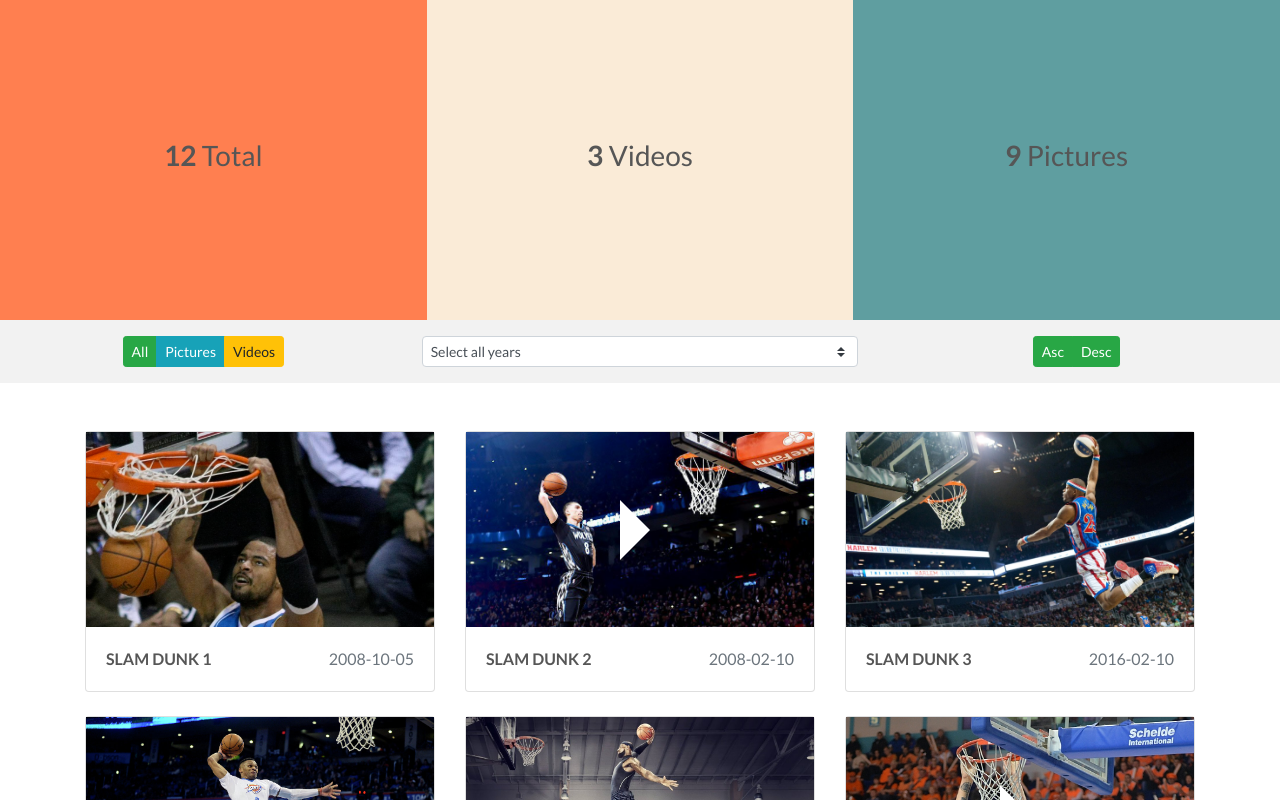
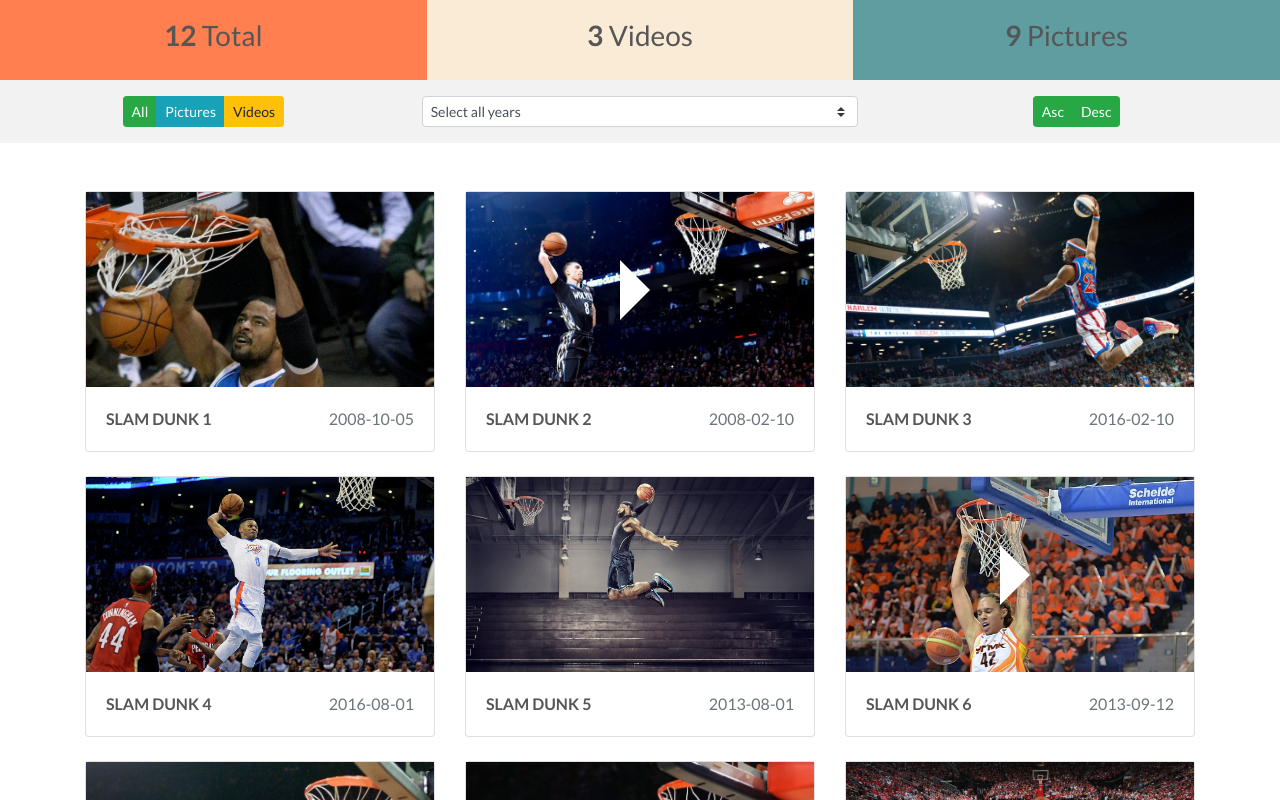
Before and after one commit to tvetcov/basketball, a Vue app: page /#/ in a window 1280 px wide. Shown: the top 800 px of the page. Built offline with nearby package versions, Linux system fonts and the light colour scheme.

Commit message:
Changed header view

```diff
--- a/src/assets/styles/main.scss
+++ b/src/assets/styles/main.scss
@@ -5,7 +5,7 @@ html, body {
 
   header {
     .row {
-      min-height: 40vh;
+      min-height: 10vh;
 
       .col-sm-4 {
         background: antiquewhite;
```
